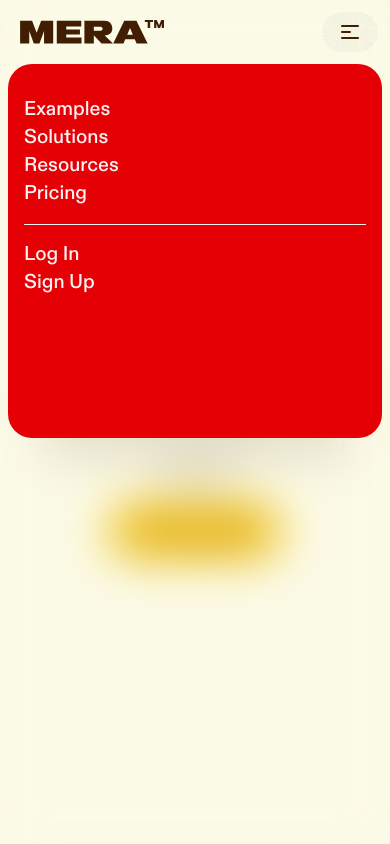
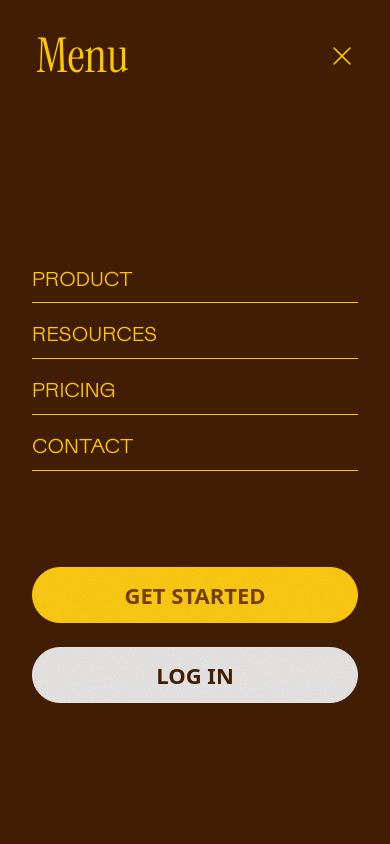
Before and after one commit to Hampus2001/mera, a Next.js app in the folder frontend/: page / in a window 390 px wide. Both pictures are taken after a click on the button "Open menu". Shown: the top 844 px of the page. Built offline with nearby package versions, Linux system fonts and the light colour scheme; no server answers.

Commit message:
Changes in landingvar app/mobil

```diff
--- a/frontend/components/LandingNav.js
+++ b/frontend/components/LandingNav.js
@@ -2,6 +2,7 @@
 
 import Link from "next/link";
 import { useState } from "react";
+import { Cross1Icon } from "@radix-ui/react-icons";
 
 export default function LandingNav({ variant }) {
   const [open, setOpen] = useState(false);
@@ -13,21 +14,24 @@ export default function LandingNav({ variant }) {
 
   return (
     <header
-      className={`fixed top-0 left-0 w-screen z-20    ${
-        isAppMode ? "bg-neutral" : ""
-      } ${open ? "backdrop-blur-xl h-full" : ""}`}
+      // className={`fixed w-[calc(100vw-2rem)] z-20 m-4 ${
+      //   isAppMode ? "bg-neutral lg:bg-content-800" : "bg-neutral"
+      // } ${open ? "backdrop-blur-xl h-full" : "rounded-4xl"}`}
+
+      className="fixed w-[calc(100vw-2rem)] z-20 m-4 rounded-4xl bg-neutral"
     >
       <div
         className={`flex items-center justify-between lg:justify-start pl-5 ${
           isAppMode ? " lg:pl-36" : " pr-3 lg:pl-11 lg:pr-9"
         }  h-16 lg:h-20 lg:gap-x-16`}
       >
-        <div>
+        <div className="flex items-center justify-between w-full lg:w-auto">
+          {!open && (
             <Link href="/">
               <svg
-              className={`w-36 lg:w-44 cursor-pointer ${
-                isAppMode ? "text-neutral-content" : "text-base-content"
-              } `}
+                className={`w-36 lg:w-44 cursor-pointer m-4 ${
+                  isAppMode ? "text-primary" : "text-primary"
+                }`}
                 viewBox="0 0 605 99"
                 fill="currentColor"
                 xmlns="http://www.w3.org/2000/svg"
@@ -39,12 +43,13 @@ export default function LandingNav({ variant }) {
                 <path d="M434.91 98.9999H391.518L438.11 2.99994H489.182L536.158 98.9999H489.694L482.398 81.3359H442.206L434.91 98.9999ZM450.526 61.4959H474.078L462.302 33.2079L450.526 61.4959Z" />
               </svg>
             </Link>
+          )}
         </div>
 
         {!isAppMode && (
           <>
             {/* Desktop nav */}
-            <nav className="hidden lg:flex space-x-8 items-center font-diatype-medium    w-full">
+            <nav className="hidden lg:flex space-x-8 items-center font-diatype-medium text-primary w-full">
               <Link className="cursor-pointer" href="/">
                 Examples
               </Link>
@@ -72,12 +77,14 @@ export default function LandingNav({ variant }) {
             {/* Mobile menu button */}
             <div className="lg:hidden">
               <button
-                className="btn bg-transparent border-none"
+                className="bg-neutral p-2"
                 onClick={handleMobileMenu}
+                aria-label={open ? "Close menu" : "Open menu"}
               >
+                {!open && (
                   <svg
                     xmlns="http://www.w3.org/2000/svg"
-                  className="h-6 w-6"
+                    className="h-6 w-6 text-primary"
                     fill="none"
                     viewBox="0 0 24 24"
                     stroke="currentColor"
@@ -86,9 +93,10 @@ export default function LandingNav({ variant }) {
                       strokeLinecap="round"
                       strokeLinejoin="round"
                       strokeWidth="2"
-                    d="M4 6h16M4 12h8m-8 6h16"
+                      d="M4 6h16M4 12h16M4 18h16"
                     />
                   </svg>
+                )}
               </button>
             </div>
           </>
@@ -97,31 +105,45 @@ export default function LandingNav({ variant }) {
 
       {/* Mobile full-screen menu */}
       {open && !isAppMode && (
-        <div className="fixed top-16 left-0  z-20 flex flex-col items-start justify-start  text-xl h-full px-2 w-full font-diatype-medium  ">
-          <nav className=" flex flex-col px-4 pt-8 aspect-square w-full bg-error rounded-3xl text-error-content ">
-            <Link className="" onClick={handleMobileMenu} href="/">
-              Examples
+        <div className="fixed top-0 left-0 z-30 w-full h-full bg-neutral">
+        <div className="flex justify-between items-center w-full px-5 py-4 mb-30">
+            <h2 className="text-primary text-5xl m-4">Menu</h2>
+            <button onClick={() => setOpen(false)}>
+              <Cross1Icon className="w-6 h-6 text-primary m-4" />
+            </button>
+          </div>
+
+          {/* Navigation links */}
+          <nav className="flex flex-col px-4 pt-8 bg-neutral text-primary space-y-4 w-[calc(100vw-2rem)] m-4">
+            <Link
+            className="" onClick={handleMobileMenu} href="/">
+              <h3 className="pb-2 uppercase border-b">Product</h3>
             </Link>
-            <Link className="" onClick={handleMobileMenu} href="/">
-              Solutions
+            <Link className="text-lg" onClick={handleMobileMenu} href="/">
+              <h3 className="pb-2 uppercase border-b">Resources</h3>
             </Link>
-            <Link className="" onClick={handleMobileMenu} href="/">
-              Resources
+            <Link className="text-lg" onClick={handleMobileMenu} href="/">
+            <h3 className="pb-2 uppercase border-b">Pricing</h3>
             </Link>
-            <Link className="" onClick={handleMobileMenu} href="/">
-              Pricing
+            <Link className="text-lg" onClick={handleMobileMenu} href="/">
+             <h3 className="pb-2 uppercase text-bold border-b">Contact</h3>
             </Link>
-            <div className="border-t my-4"></div>
-            <Link className="" onClick={handleMobileMenu} href="/logIn">
-              Log In
+
+            <div className="my-6 p-4"></div>
+            <button className="btn btn-primary btn-xl">
+            <Link className="uppercase" onClick={handleMobileMenu} href="/logIn">
+             Get Started
             </Link>
+            </button>
+            <button className="mt-2 btn btn-xl">
             <Link
-              className=""
+              className="uppercase"
               onClick={handleMobileMenu}
               href="/createWorkspace"
             >
-              Sign Up
+              Log In
             </Link>
+            </button>
           </nav>
         </div>
       )}
```
Lines whose indentation alone changed are shown as unchanged.
